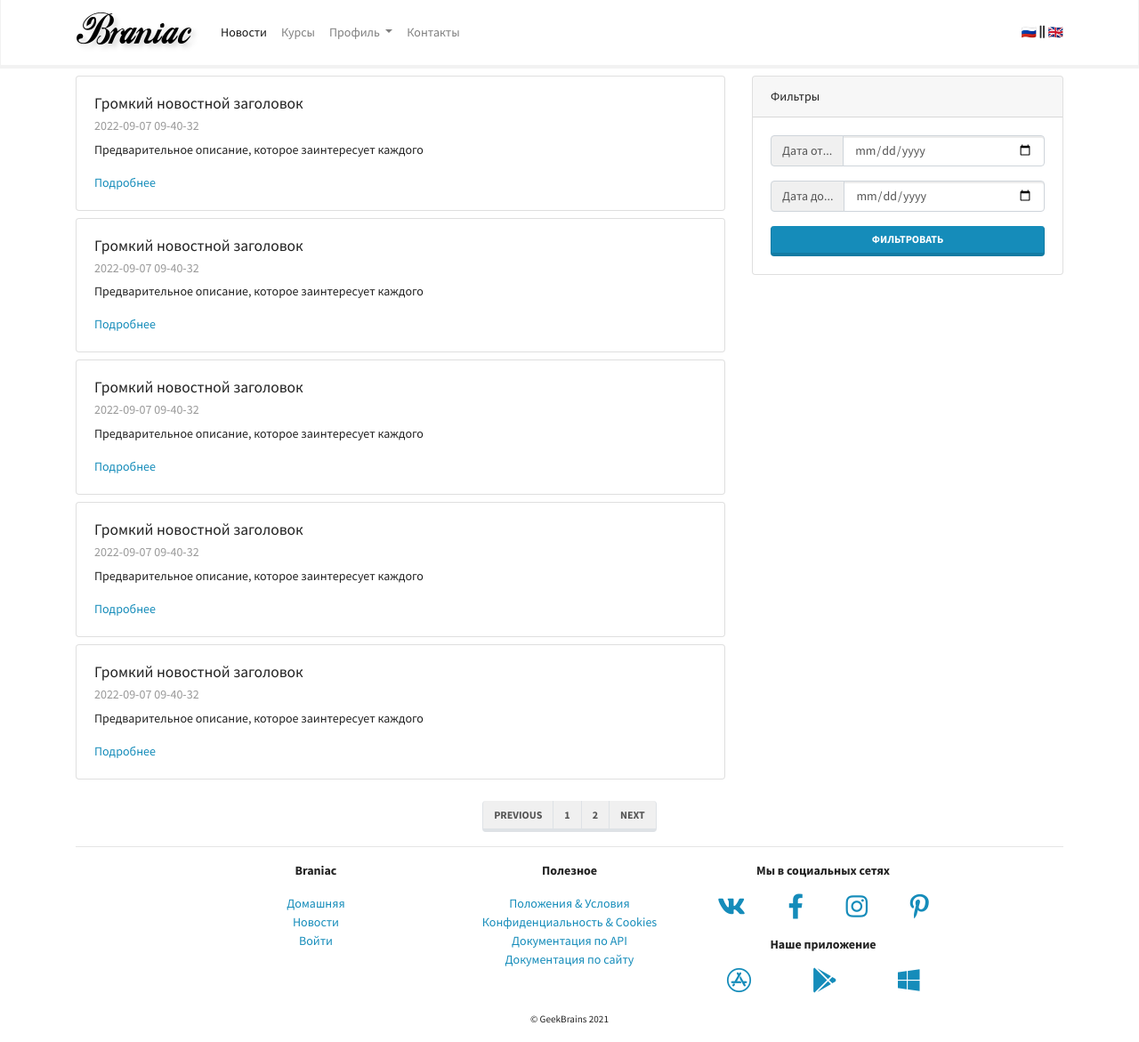
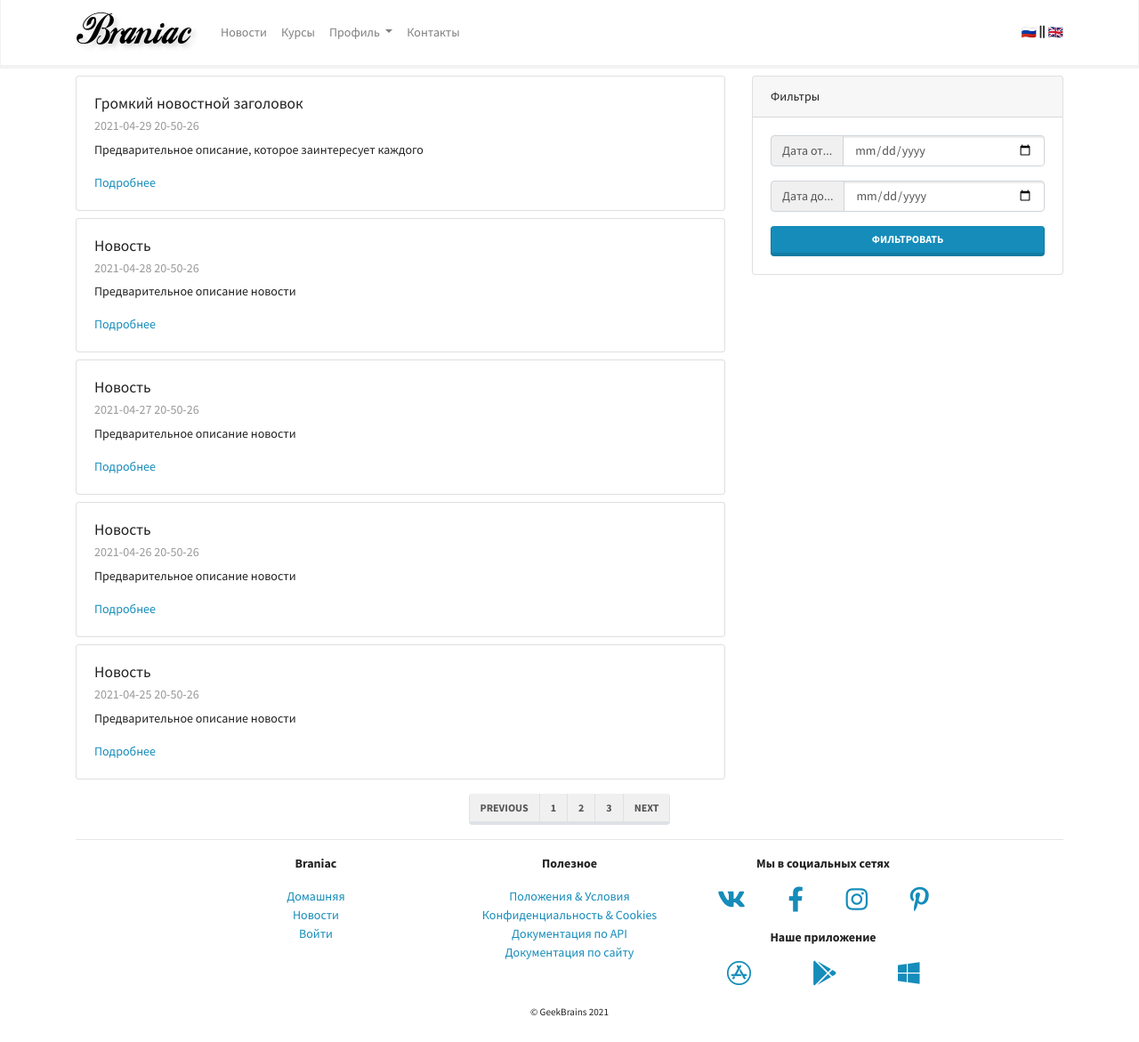
Before and after one commit to Evgeniy-Dubinetc/DjangoFreimwork, a Django app: page /mainapp/news/ in a window 1280 px wide. Shown: the whole page at 89% size. After the commit the page ends 1142 px from the top, so only its background shows below. Run offline with Django 3.2, Linux system fonts and the light colour scheme; some libraries are stand-ins or nearby versions.

Commit message:
lesson_3 ready

```diff
--- a/config/settings.py
+++ b/config/settings.py
@@ -65,7 +65,6 @@ TEMPLATES = [
                 "django.template.context_processors.request",
                 "django.contrib.auth.context_processors.auth",
                 "django.contrib.messages.context_processors.messages",
-                "mainapp.context_processors.example.simple_context_processor",
             ],
         },
     },
--- a/config/urls.py
+++ b/config/urls.py
@@ -5,5 +5,5 @@ from django.views.generic import RedirectView
 urlpatterns = [
     path("admin/", admin.site.urls),
     path("", RedirectView.as_view(url="mainapp/")),
-    path("mainapp/", include("mainapp.urls", namespace="mainapp")),
+    path("mainapp/", include("mainapp.urls")),
 ]
--- a/mainapp/context_processors/example.py
+++ /dev/null
@@ -1,2 +0,0 @@
-def simple_context_processor(request):
-    return {"foo": "bar"}
--- a/mainapp/templates/mainapp/news.html
+++ b/mainapp/templates/mainapp/news.html
@@ -1,33 +1,55 @@
 {% extends 'base.html' %}
 
 {% block content %}
-
-  {% with range as double_range %}
-
-    {% if page_num %}
-      <div class="card my-2">
-        <div class="card-body">
-          <p class="card-text">Текущая страница: {{ page_num }}</p>
-        </div>
-      </div>
-    {% endif %}
 
   <div class="row">
 
     <div class="col-lg-8">
 
-        {% for i in double_range %}
       <div class="card my-2">
         <div class="card-body">
           <h5 class="card-title">{{ news_title }}</h5>
-              <h6 class="card-subtitle mb-2 text-muted">
-                {{ datetime_obj|date:"Y-m-d h-i-s" }}
-              </h6>
+          <h6 class="card-subtitle mb-2 text-muted">2021-04-29 20-50-26</h6>
           <p class="card-text">{{ news_preview }}</p>
           <a href="#" class="card-link">Подробнее</a>
         </div>
       </div>
-        {% endfor %}
+
+      <div class="card my-2">
+        <div class="card-body">
+          <h5 class="card-title">Новость</h5>
+          <h6 class="card-subtitle mb-2 text-muted">2021-04-28 20-50-26</h6>
+          <p class="card-text">Предварительное описание новости</p>
+          <a href="#" class="card-link">Подробнее</a>
+        </div>
+      </div>
+
+      <div class="card my-2">
+        <div class="card-body">
+          <h5 class="card-title">Новость</h5>
+          <h6 class="card-subtitle mb-2 text-muted">2021-04-27 20-50-26</h6>
+          <p class="card-text">Предварительное описание новости</p>
+          <a href="#" class="card-link">Подробнее</a>
+        </div>
+      </div>
+
+      <div class="card my-2">
+        <div class="card-body">
+          <h5 class="card-title">Новость</h5>
+          <h6 class="card-subtitle mb-2 text-muted">2021-04-26 20-50-26</h6>
+          <p class="card-text">Предварительное описание новости</p>
+          <a href="#" class="card-link">Подробнее</a>
+        </div>
+      </div>
+
+      <div class="card mt-2">
+        <div class="card-body">
+          <h5 class="card-title">Новость</h5>
+          <h6 class="card-subtitle mb-2 text-muted">2021-04-25 20-50-26</h6>
+          <p class="card-text">Предварительное описание новости</p>
+          <a href="#" class="card-link">Подробнее</a>
+        </div>
+      </div>
 
     </div>
 
@@ -64,14 +86,12 @@
     <nav aria-label="Page navigation example">
       <ul class="pagination">
         <li class="page-item"><a class="page-link" href="#">Previous</a></li>
-          <li class="page-item"><a class="page-link" href="{% url 'mainapp:news_paginator' 1 %}?param1=foobar">1</a></li>
-          <li class="page-item"><a class="page-link" href="{% url 'mainapp:news_paginator' page=2 %}">2</a></li>
-          {# <li class="page-item"><a class="page-link" href="{% url 'mainapp:news_paginator' three %}">3</a></li> #}
+        <li class="page-item"><a class="page-link" href="#">1</a></li>
+        <li class="page-item"><a class="page-link" href="#">2</a></li>
+        <li class="page-item"><a class="page-link" href="#">3</a></li>
         <li class="page-item"><a class="page-link" href="#">Next</a></li>
       </ul>
     </nav>
   </div>
 
-  {% endwith %}
-
 {% endblock content %}
--- a/mainapp/urls.py
+++ b/mainapp/urls.py
@@ -6,11 +6,10 @@ from mainapp.apps import MainappConfig
 app_name = MainappConfig.name
 
 urlpatterns = [
-    path("", views.MainPageView.as_view(), name="main_page"),
-    path("news/", views.NewsPageView.as_view(), name="news"),
-    path("news/<int:page>/", views.NewsWithPaginatorView.as_view(), name="news_paginator"),
-    path("courses/", views.CoursesPageView.as_view(), name="courses"),
-    path("contacts/", views.ContactsPageView.as_view(), name="contacts"),
-    path("doc_site/", views.DocSitePageView.as_view(), name="doc_site"),
-    path("login/", views.LoginPageView.as_view(), name="login"),
+    path("", views.MainPageView.as_view()),
+    path("news/", views.NewsPageView.as_view()),
+    path("courses/", views.CoursesPageView.as_view()),
+    path("contacts/", views.ContactsPageView.as_view()),
+    path("doc_site/", views.DocSitePageView.as_view()),
+    path("login/", views.LoginPageView.as_view()),
 ]
--- a/mainapp/views.py
+++ b/mainapp/views.py
@@ -1,5 +1,3 @@
-from datetime import datetime
-
 from django.views.generic import TemplateView
 
 
@@ -16,15 +14,6 @@ class NewsPageView(TemplateView):
         # Create your own data
         context["news_title"] = "Громкий новостной заголовок"
         context["news_preview"] = "Предварительное описание, которое заинтересует каждого"
-        context["range"] = range(5)
-        context["datetime_obj"] = datetime.now()
-        return context
-
-
-class NewsWithPaginatorView(NewsPageView):
-    def get_context_data(self, page, **kwargs):
-        context = super().get_context_data(page=page, **kwargs)
-        context["page_num"] = page
         return context
 
 
--- a/templates/base.html
+++ b/templates/base.html
@@ -1,5 +1,3 @@
-{% load static %}
-
 <!doctype html>
 <html lang="ru">
 
@@ -10,20 +8,72 @@
       content="width=device-width, initial-scale=1, shrink-to-fit=no">
 
     <!-- Bootstrap CSS -->
-    <link rel="stylesheet" href="{% static 'css/bootstrap.min.css' %}">
+    <link rel="stylesheet" href="/static/css/bootstrap.min.css">
 
     <!-- ChartJS -->
-    <link rel="stylesheet" href="{% static 'css/Chart.min.css' %}">
+    <link rel="stylesheet" href="/static/css/Chart.min.css">
 
     <!-- FontAwesome -->
-    <link rel="stylesheet" href="{% static 'css/fontawesome.all.min.css' %}">
+    <link rel="stylesheet" href="/static/css/fontawesome.all.min.css">
 
     <title>Welcome to Braniac!</title>
   </head>
 
   <body>
 
-    {% include 'includes/main_menu.html' %}
+
+
+    <nav class="navbar navbar-expand-lg navbar-light bg-light">
+      <div class="container">
+        <a class="navbar-brand" href="index.html">
+          <img src="/static/img/logo.png" alt="">
+        </a>
+        <button class="navbar-toggler" type="button" data-toggle="collapse"
+          data-target="#navbarSupportedContent"
+          aria-controls="navbarSupportedContent" aria-expanded="false"
+          aria-label="Toggle navigation">
+          <span class="navbar-toggler-icon"></span>
+        </button>
+
+        <div class="collapse navbar-collapse" id="navbarSupportedContent">
+          <ul class="navbar-nav mr-auto">
+            <li class="nav-item ">
+              <a class="nav-link" href="news.html">Новости</a>
+            </li>
+            <li class="nav-item ">
+              <a class="nav-link" href="courses_list.html">Курсы</a>
+            </li>
+            <li class="nav-item dropdown">
+              <a class="nav-link dropdown-toggle" href="#" id="ddProfile"
+                role="button" data-toggle="dropdown" aria-haspopup="true"
+                aria-expanded="false">
+                Профиль
+              </a>
+              <div class="dropdown-menu" aria-labelledby="ddProfile">
+                <a class="dropdown-item" href="#">Редактировать
+                  профиль</a>
+                <a class="dropdown-item" href="#">Мои курсы</a>
+                <div class="dropdown-divider"></div>
+                <a class="dropdown-item" href="#">Модерация</a>
+                <a class="dropdown-item" href="#">Административный
+                  раздел</a>
+                <div class="dropdown-divider"></div>
+                <a class="dropdown-item" href="#">Выход</a>
+              </div>
+            </li>
+            <li class="nav-item ">
+              <a class="nav-link" href="contacts.html">Контакты</a>
+            </li>
+          </ul>
+          <span><a href="#">🇷🇺</a> <i class="fas fa-grip-lines-vertical"></i> <a
+            href="#">🇬🇧</a></span>
+        </div>
+      </div>
+    </nav>
+
+
+
+
 
     <div class="container-md">
 
@@ -50,9 +100,9 @@
           </p>
           <p>
             <ul class="list-unstyled">
-              <li><a href="{% url 'mainapp:main_page' %}">Домашняя</a></li>
-              <li><a href="{% url 'mainapp:news' %}">Новости</a></li>
-              <li><a href="{% url 'mainapp:login' %}">Войти</a></li>
+              <li><a href="index.html">Домашняя</a></li>
+              <li><a href="news.html">Новости</a></li>
+              <li><a href="login.html">Войти</a></li>
             </ul>
           </p>
         </div>
@@ -65,7 +115,7 @@
               <li><a href="#">Положения &amp; Условия</a></li>
               <li><a href="#">Конфиденциальность &amp; Cookies</a></li>
               <li><a href="#">Документация по API</a></li>
-              <li><a href="{% url 'mainapp:doc_site' %}">Документация по сайту</a></li>
+              <li><a href="doc_site.html">Документация по сайту</a></li>
             </ul>
           </p>
         </div>
@@ -111,15 +161,15 @@
 
     <!-- JavaScript section -->
     <!-- Bootstrap -->
-    <script src="{% static 'js/jquery-3.6.0.min.js' %}"></script>
-    <script src="{% static 'js/popper.min.js' %}"></script>
-    <script src="{% static 'js/bootstrap.min.js' %}"></script>
+    <script src="/static/js/jquery-3.6.0.min.js"></script>
+    <script src="/static/js/popper.min.js"></script>
+    <script src="/static/js/bootstrap.min.js"></script>
 
     <!-- ChartJs -->
-    <script src="{% static 'js/Chart.min.js' %}"></script>
+    <script src="/static/js/Chart.min.js"></script>
 
     <!-- FontAwesome -->
-    <script src="{% static 'js/fontawesome.all.min.js' %}"></script>
+    <script src="/static/js/fontawesome.all.min.js"></script>
 
 
 
```
Also changed, not shown: mainapp/templates/mainapp/contacts.html (+3 -4 lines), mainapp/templates/mainapp/courses_list.html (+7 -8 lines), mainapp/templates/mainapp/index.html (+12 -13 lines), mainapp/templates/mainapp/login.html (+17 -27 lines), mainapp/templatetags/email_to_link.py (deleted, +0 -9 lines), templates/includes/main_menu.html (deleted, +0 -52 lines), mainapp/context_processors/__init__.py (deleted), mainapp/templatetags/__init__.py (deleted). Lines whose indentation alone changed are shown as unchanged.
